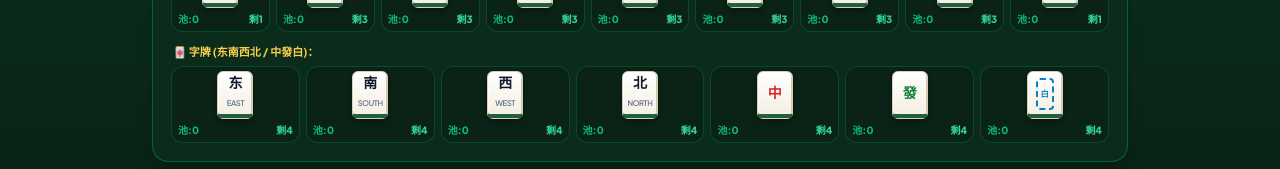
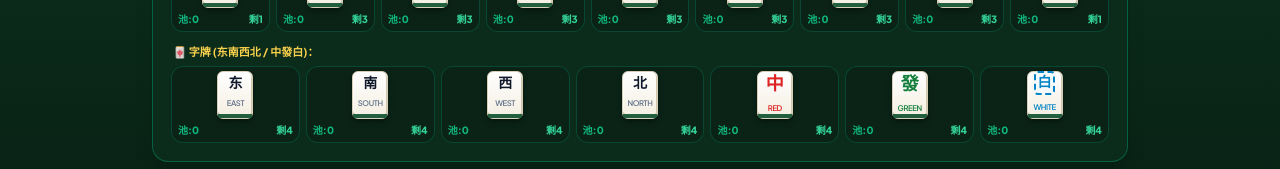
Before and after one commit to IV4N666/91clubmahjong, a React (Vite) app: page / in a window 1280 px wide. Shown: the part 1004-1173 px from the top of the page. Built offline with nearby package versions, Linux system fonts and the light colour scheme; a web font is replaced by a local one.

Commit message:
fix(ui): fix mobile mahjong tile height collapse and dragon tiles (中發白) scaling

```diff
--- a/src/components/MahjongTile.tsx
+++ b/src/components/MahjongTile.tsx
@@ -32,9 +32,9 @@ export const MahjongTile: React.FC<MahjongTileProps> = ({
   // 尺寸预设 (移动端自适应优化，避免手机端排版挤出换行错位)
   const sizeClasses = {
     xs: 'w-7 h-10 text-xs rounded',
-    sm: 'w-8 sm:w-9 h-11 sm:h-12 text-xs sm:text-sm rounded-md',
-    md: 'w-9 sm:w-11 h-13 sm:h-16 text-sm sm:text-base rounded-md',
-    lg: 'w-12 sm:w-14 h-17 sm:h-20 text-lg sm:text-xl rounded-lg',
+    sm: 'w-8 sm:w-9 h-[44px] sm:h-12 text-xs sm:text-sm rounded-md',
+    md: 'w-[38px] sm:w-11 h-[52px] sm:h-16 text-sm sm:text-base rounded-md',
+    lg: 'w-12 sm:w-14 h-[68px] sm:h-20 text-lg sm:text-xl rounded-lg',
     xl: 'w-14 sm:w-16 h-20 sm:h-24 text-xl sm:text-2xl rounded-xl',
   };
 
@@ -71,20 +71,38 @@ export const MahjongTile: React.FC<MahjongTileProps> = ({
       }
       case 'dragon': {
         const char = tile.value === 'zhong' ? '中' : tile.value === 'fa' ? '發' : '白';
+        const sub = tile.value === 'zhong' ? 'RED' : tile.value === 'fa' ? 'GREEN' : 'WHITE';
+        const color = tile.color || (tile.value === 'zhong' ? '#dc2626' : tile.value === 'fa' ? '#15803d' : '#0284c7');
+
+        if (tile.value === 'bai') {
+          return (
+            <div className="flex flex-col items-center justify-center w-full h-full select-none py-0.5">
+              <div className="w-[72%] h-[68%] border-2 border-dashed border-sky-600 rounded flex items-center justify-center bg-sky-50/50">
+                <span className="font-mahjong font-black text-xs sm:text-sm text-sky-600 leading-none">
+                  白
+                </span>
+              </div>
+              <span className="text-[0.55em] font-semibold text-sky-600 uppercase tracking-tighter mt-0.5">
+                {sub}
+              </span>
+            </div>
+          );
+        }
+
         return (
           <div className="flex flex-col items-center justify-center w-full h-full select-none">
-            {tile.value === 'bai' ? (
-              <div className="w-3/5 h-4/5 border-2 border-dashed border-sky-600 rounded flex items-center justify-center">
-                <span className="text-[0.6em] font-bold text-sky-600">白</span>
-              </div>
-            ) : (
-              <span
-                className="font-mahjong font-black leading-none"
-                style={{ color: tile.color || '#dc2626' }}
-              >
-                {char}
-              </span>
-            )}
+            <span
+              className="font-mahjong font-black leading-tight text-base sm:text-lg"
+              style={{ color }}
+            >
+              {char}
+            </span>
+            <span
+              className="text-[0.55em] font-semibold uppercase tracking-tighter"
+              style={{ color }}
+            >
+              {sub}
+            </span>
           </div>
         );
       }
@@ -144,13 +162,14 @@ export const MahjongTile: React.FC<MahjongTileProps> = ({
   };
 
   return (
-    <div className="relative inline-block group">
+    <div className="relative inline-block group shrink-0">
       <button
         type="button"
         onClick={handleClick}
         disabled={disabled}
         className={`
           ${sizeClasses[size]}
+          shrink-0
           relative flex items-center justify-center transition-all duration-150 transform
           bg-gradient-to-b from-[#ffffff] to-[#f4eee1]
           border border-[#d7ceb8] mahjong-tile-shadow
--- a/tailwind.config.js
+++ b/tailwind.config.js
@@ -6,6 +6,12 @@ export default {
   ],
   theme: {
     extend: {
+      spacing: {
+        '11': '2.75rem',
+        '13': '3.25rem',
+        '15': '3.75rem',
+        '17': '4.25rem',
+      },
       colors: {
         mahjong: {
           green: {
```
